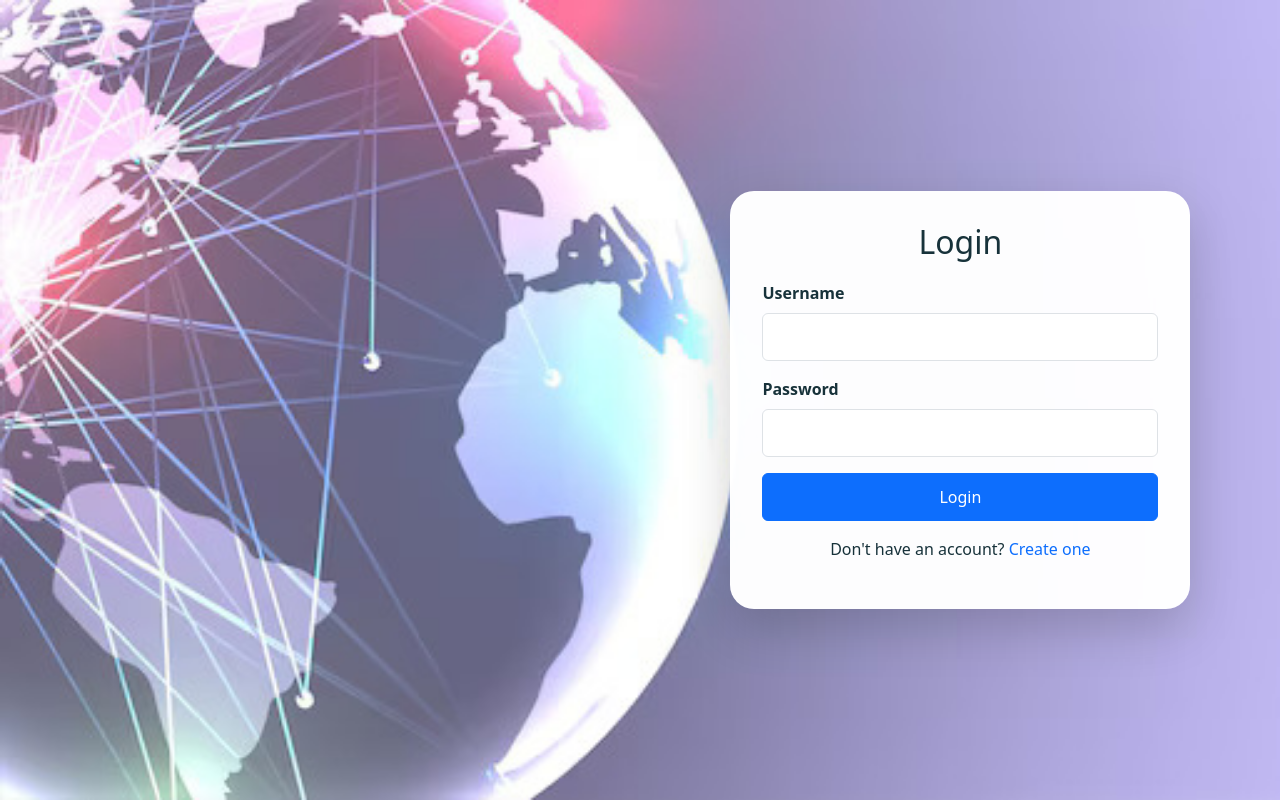
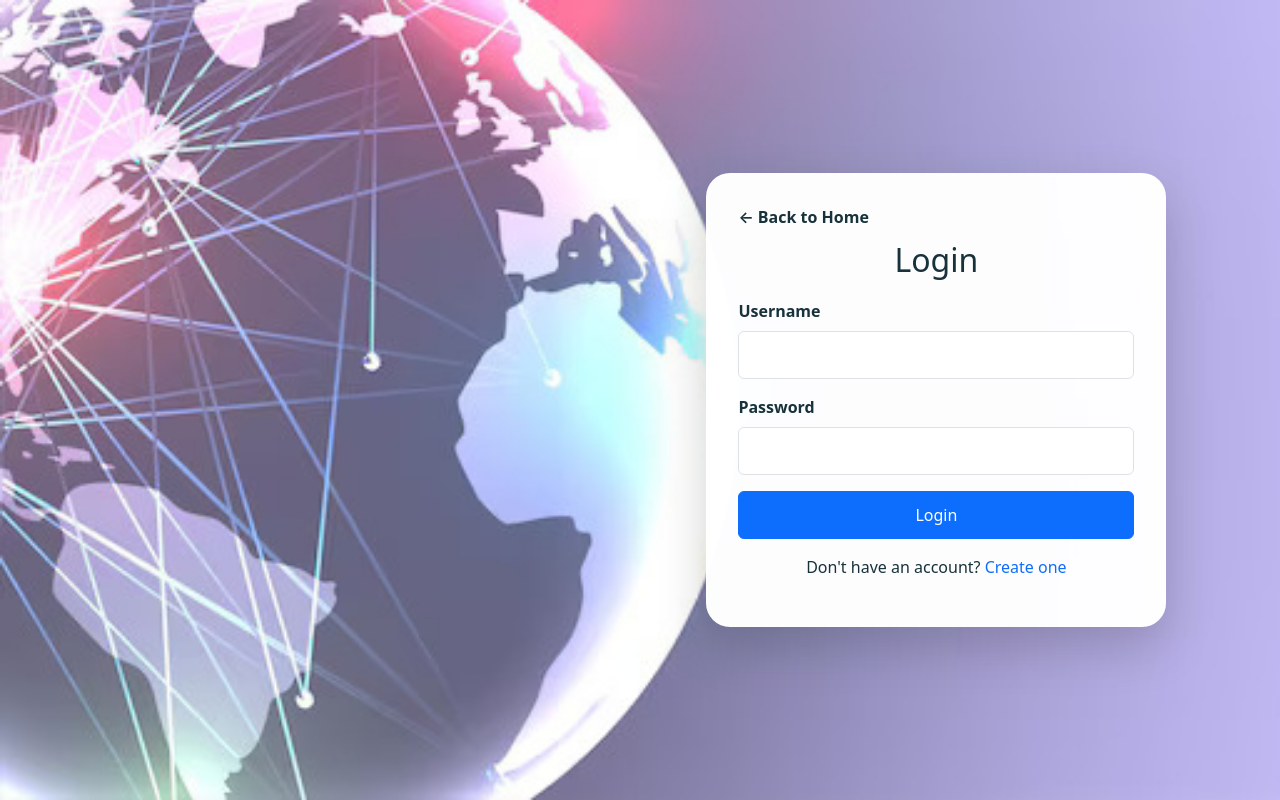
Before and after one commit to AkshitaChadha/News-Nexus, a Django app: page /login/ in a window 1280 px wide. Run offline with Django 5.2, Linux system fonts and the light colour scheme.

Commit message:
Login/Signup Improved

```diff
--- a/app/static/css/login.css
+++ b/app/static/css/login.css
@@ -12,17 +12,33 @@ body {
   min-height: 100vh;
   display: flex;
   align-items: center;
-  justify-content: flex-end;
-  padding: 1.5rem 7vw 1.5rem 1.5rem;
+  width: 100%;
+  padding: 1.5rem;
 }
 
 .login-box {
   width: min(460px, 100%);
+  margin-left: auto;
+  margin-right: 7vw;
   background: rgba(255, 255, 255, 0.98);
   color: #17323a;
   padding: 2rem;
   border-radius: 24px;
   box-shadow: 0 20px 50px rgba(0, 0, 0, 0.18);
+}
+
+.auth-actions {
+  margin-bottom: 0.75rem;
+}
+
+.back-link {
+  color: #17323a;
+  text-decoration: none;
+  font-weight: 600;
+}
+
+.back-link:hover {
+  text-decoration: underline;
 }
 
 .login-box h2 {
@@ -57,7 +73,11 @@ body {
 
 @media (max-width: 900px) {
   .auth-shell {
-    justify-content: center;
     padding: 1.25rem;
   }
+
+  .login-box {
+    margin-left: auto;
+    margin-right: auto;
+  }
 }
--- a/app/templates/login.html
+++ b/app/templates/login.html
@@ -11,6 +11,9 @@
 <body>
     <div class="auth-shell">
         <div class="login-box">
+            <div class="auth-actions">
+                <a href="{% url 'home' %}" class="back-link">← Back to Home</a>
+            </div>
             <h2>Login</h2>
             <form method="POST" novalidate>
                 {% csrf_token %}
--- a/app/templates/signup.html
+++ b/app/templates/signup.html
@@ -11,6 +11,9 @@
 <body>
     <div class="auth-shell">
         <div class="signup-box">
+            <div class="auth-actions">
+                <a href="{% url 'home' %}" class="back-link">← Back to Home</a>
+            </div>
             <h2>Sign Up</h2>
             <form method="POST" novalidate>
                 {% csrf_token %}
```
Also changed, not shown: app/static/css/signup.css (+23 -2 lines), db.sqlite3.
